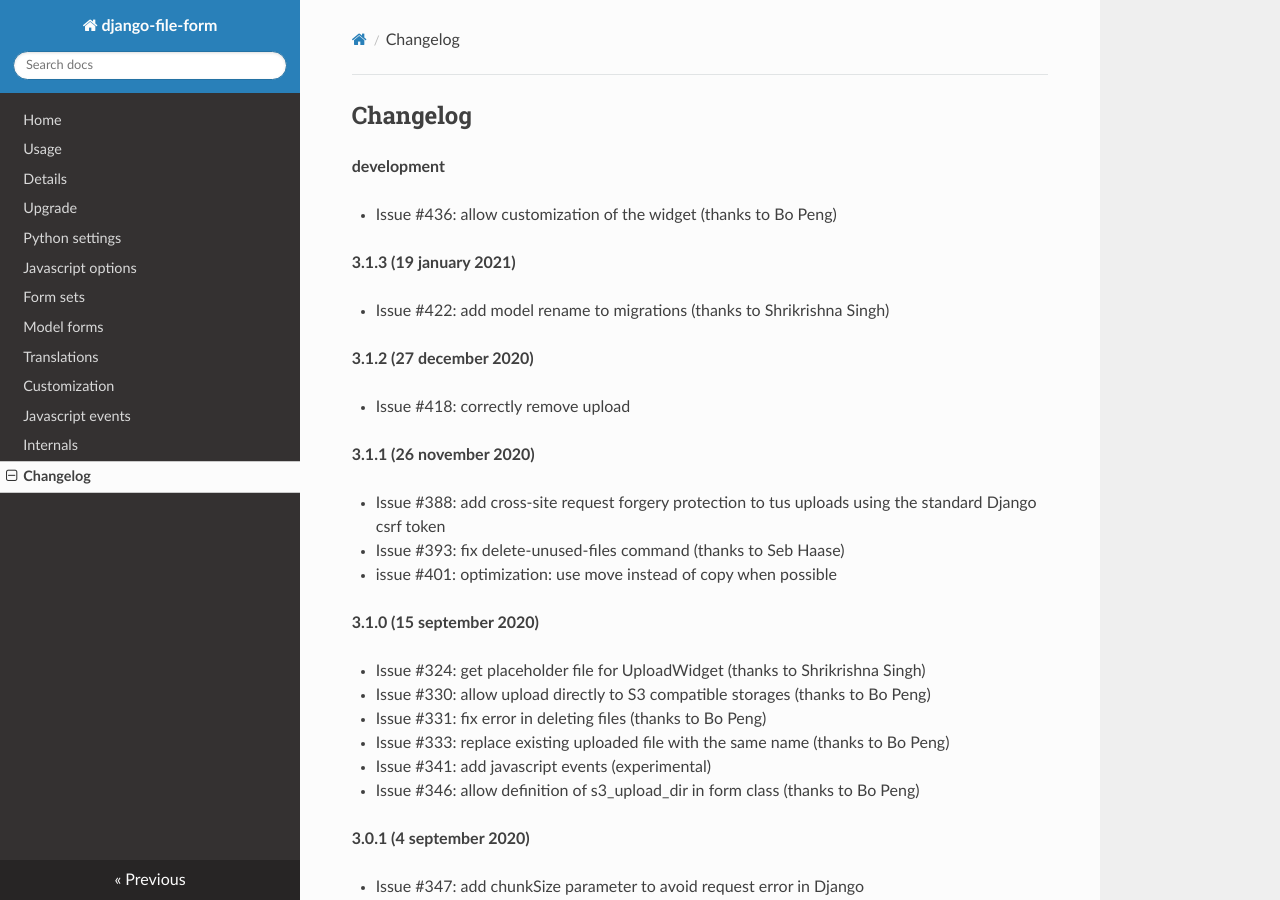
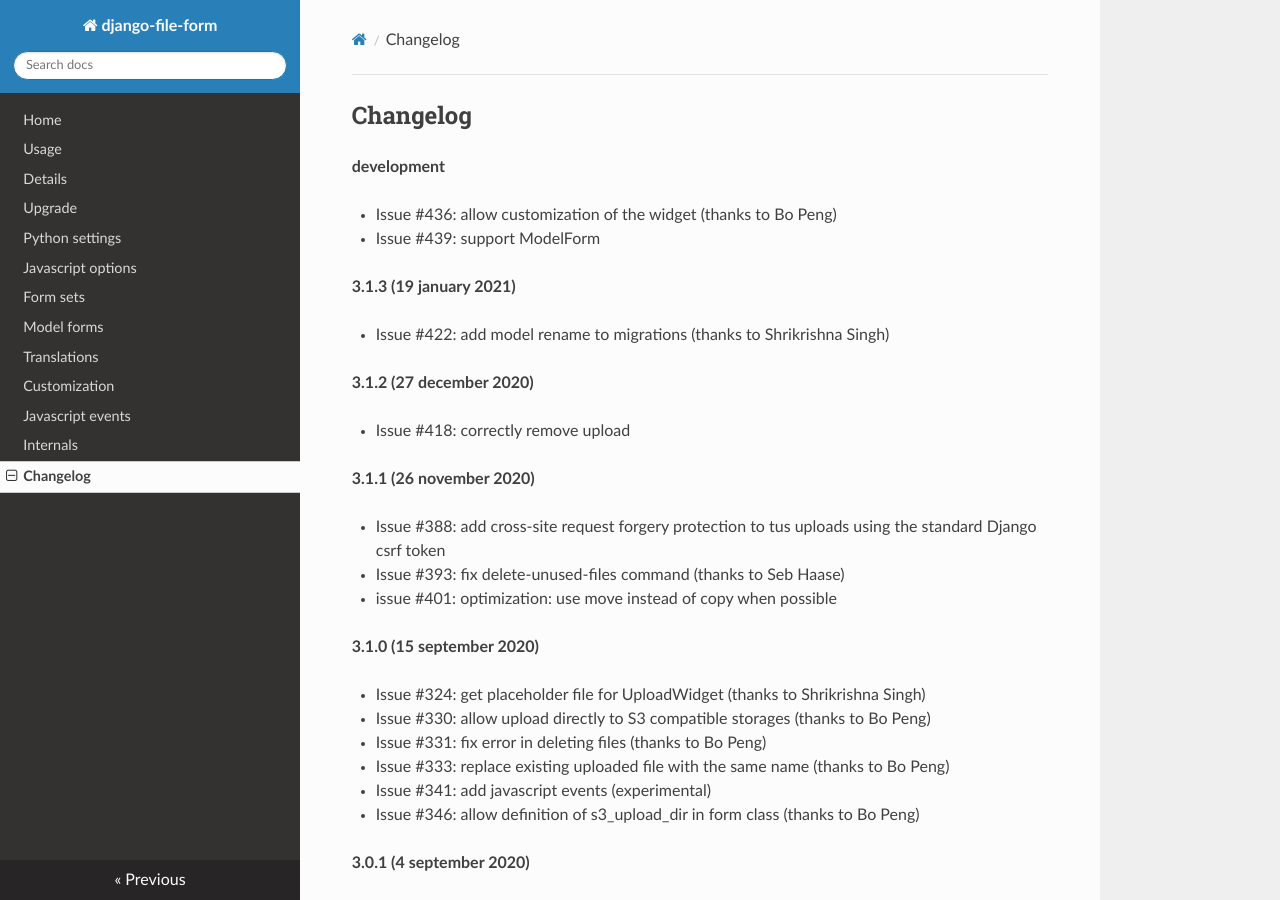
Before and after one commit to mbraak/django-file-form, an MkDocs documentation site: the page built from docs/changelog.md, in a window 1280 px wide and 900 px high. Built offline with MkDocs 1.6.1, drawn with Linux system fonts in a browser that asks for light colours; nearby versions of some CDN libraries.

Commit message:
Update changelog

```diff
--- a/docs/changelog.md
+++ b/docs/changelog.md
@@ -3,6 +3,7 @@
 **development**
 
   * Issue #436: allow customization of the widget (thanks to Bo Peng)
+  * Issue #439: support ModelForm
 
 **3.1.3 (19 january 2021)**
 
```
